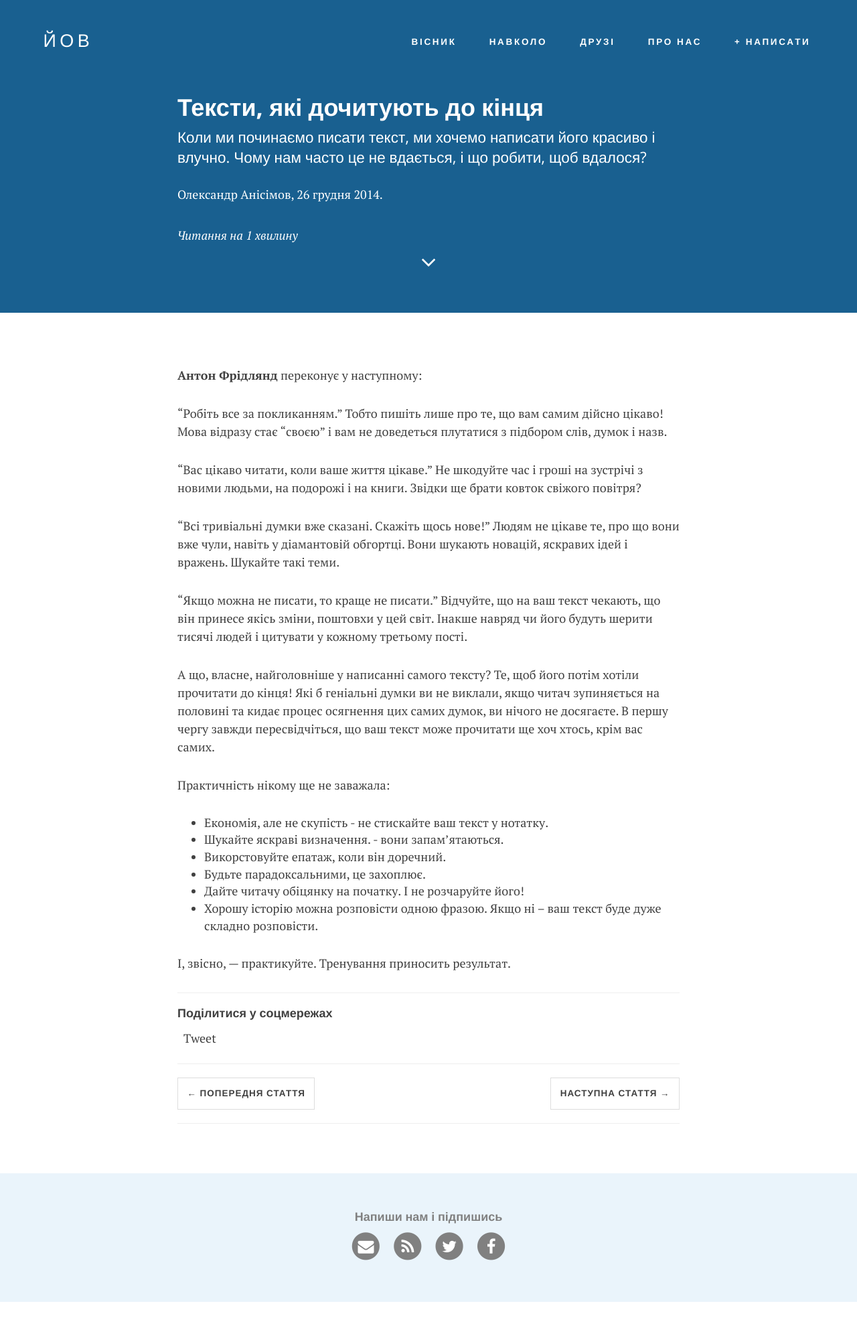
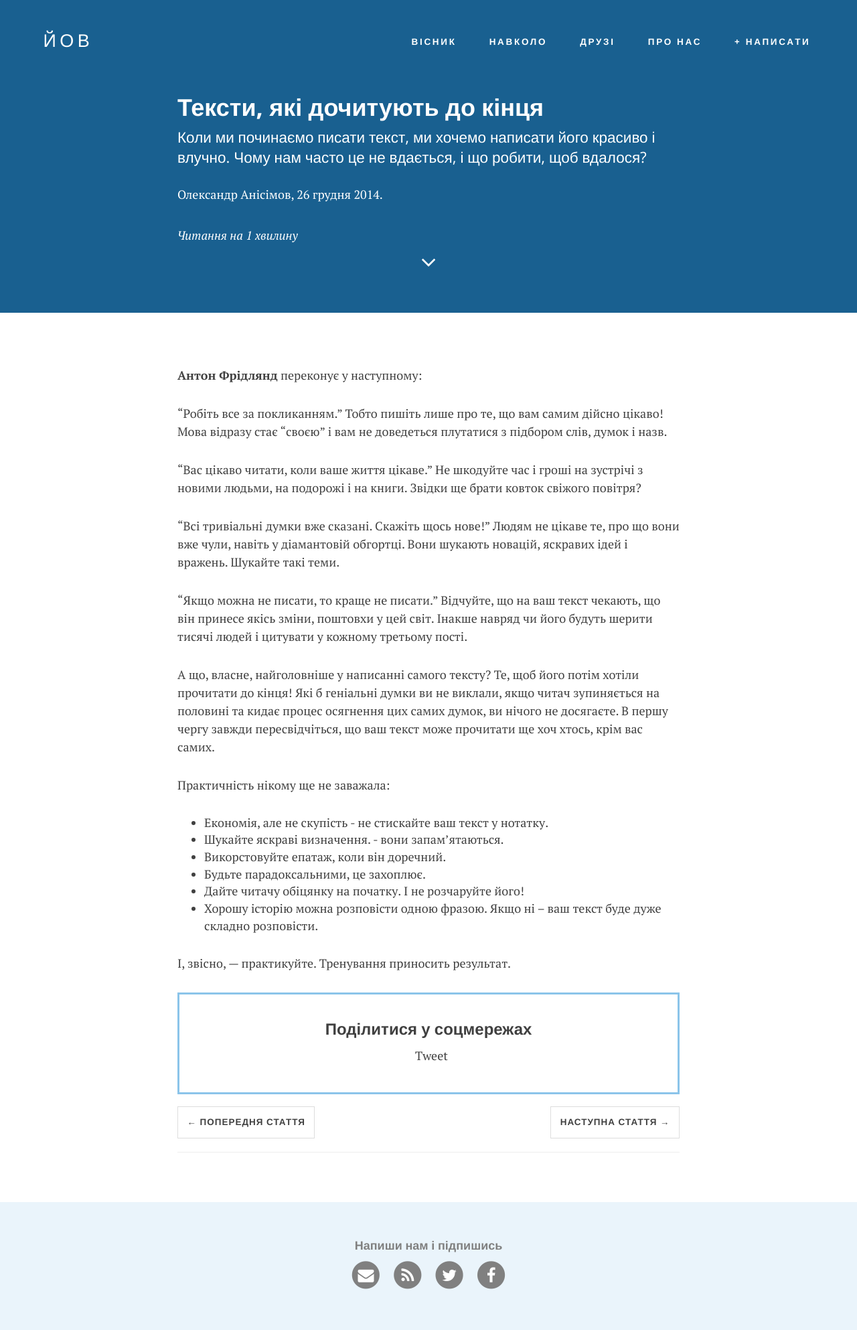
Before and after one commit to boretskyi/boretskyi.github.io, a Jekyll site: the page built from _posts/2014-12-26-texts-that-are-read.md, in a window 1280 px wide. Shown: the whole page at 67% size. Built offline with Jekyll 4.4.1, drawn with Linux system fonts in a browser that asks for light colours; nearby versions of some CDN libraries; comment, search, counter and statistics services are not loaded; before the commit the page ends 1944 px from its top, so only the background shows below that.

Commit message:
Nice share section

```diff
--- a/_includes/head.html
+++ b/_includes/head.html
@@ -33,6 +33,7 @@
     <title>{% if page.title %}{{ page.title }} – {{ site.title }}{% else %}{{ site.title }}{% endif %}</title>
 
     <link rel="canonical" href="{% include url.html part=page.url %}">
+    <link rel="me" href="https://twitter.com/{{ site.twitter_username }}">
 
     <!-- Bootstrap Core CSS -->
     <link rel="stylesheet" href="{{ "/styles/css/bootstrap.min.css" | prepend: site.baseurl }}">
--- a/_layouts/post.html
+++ b/_layouts/post.html
@@ -14,11 +14,24 @@ layout: default
                 {{ content }}
                 </div>
 
-                <hr>
+                <div class="share text-center">
+                    <h3>Поділитися у соцмережах</h3>
+                    <div class="social-buttons ">
 
-                <div class="share">
-                    <h4>Поділитися у соцмережах</h4>
-                    <div class="social-buttons ">
+                        {% comment %}
+                        <a class="btn btn-action" href='https://www.facebook.com/sharer/sharer.php?u={% include url.html part=page.url %}' target="_blank">
+                            <span class="fa-stack fa-lg">
+                                <i class="fa fa-circle fa-stack-2x"></i>
+                                <i class="fa fa-facebook fa-stack-1x fa-inverse"></i>
+                            </span> Поділитися на фейсбуці</a>
+                        <a class="btn btn-action" href="https://twitter.com/intent/tweet?url={% include url.html part=page.url %}&via={{ site.twitter_username }}&text={{ page.title | escape }}" target="_blank">
+                            <span class="fa-stack fa-lg">
+                                <i class="fa fa-circle fa-stack-2x"></i>
+                                <i class="fa fa-twitter fa-stack-1x fa-inverse"></i>
+                            </span> Твітнути
+                        </a>
+                        {% endcomment %}
+
                         <!-- Facebook SDK -->
                         <div id="fb-root"></div>
                         <script>
@@ -34,27 +47,15 @@ layout: default
                         <!-- Twitter SDK -->
                         <script type="text/javascript" async defer src="//platform.twitter.com/widgets.js"></script>
 
-                        <a href="https://twitter.com/share" class="twitter-share-button" data-url="{% include url.html part=page.url %}" data-via="{{ site.twitter_username }}">Tweet</a>
+                        <a href="https://twitter.com/share" class="twitter-share-button" data-url="{% include url.html part=page.url %}" data-text="{{ page.title }}" data-via="{{ site.twitter_username }}">Tweet</a>
 
                         <!-- Facebook share button code -->
                         <div class="fb-share-button"
                             data-href="{% include url.html part=page.url %}"
                             data-layout="button_count">
                         </div>
-
-                        <!-- Facebook like button code -->
-                        <div class="fb-like"
-                            data-href="{% include url.html part=page.url %}"
-                            data-layout="standard"
-                            data-action="like"
-                            data-share="false"
-                            data-show-faces="false">
-                        </div>
                     </div>
                 </div>
-
-
-                <hr>
 
                 <ul class="pager">
                     {% if page.previous.url %}
--- a/_sass/site.scss
+++ b/_sass/site.scss
@@ -553,9 +553,11 @@ form .row:first-child .floating-label-form-group {
 }
 
 .share {
+  border: 3px solid lighten($brand-primary, 20%);
+  padding: 1em;
   .social-buttons{
     display: inline-block;
-    padding: .25em 0 .25em 0;
+    padding: .25em 0 1.25em 0;
     .twitter-share-button {
         vertical-align: bottom;
     }
```
